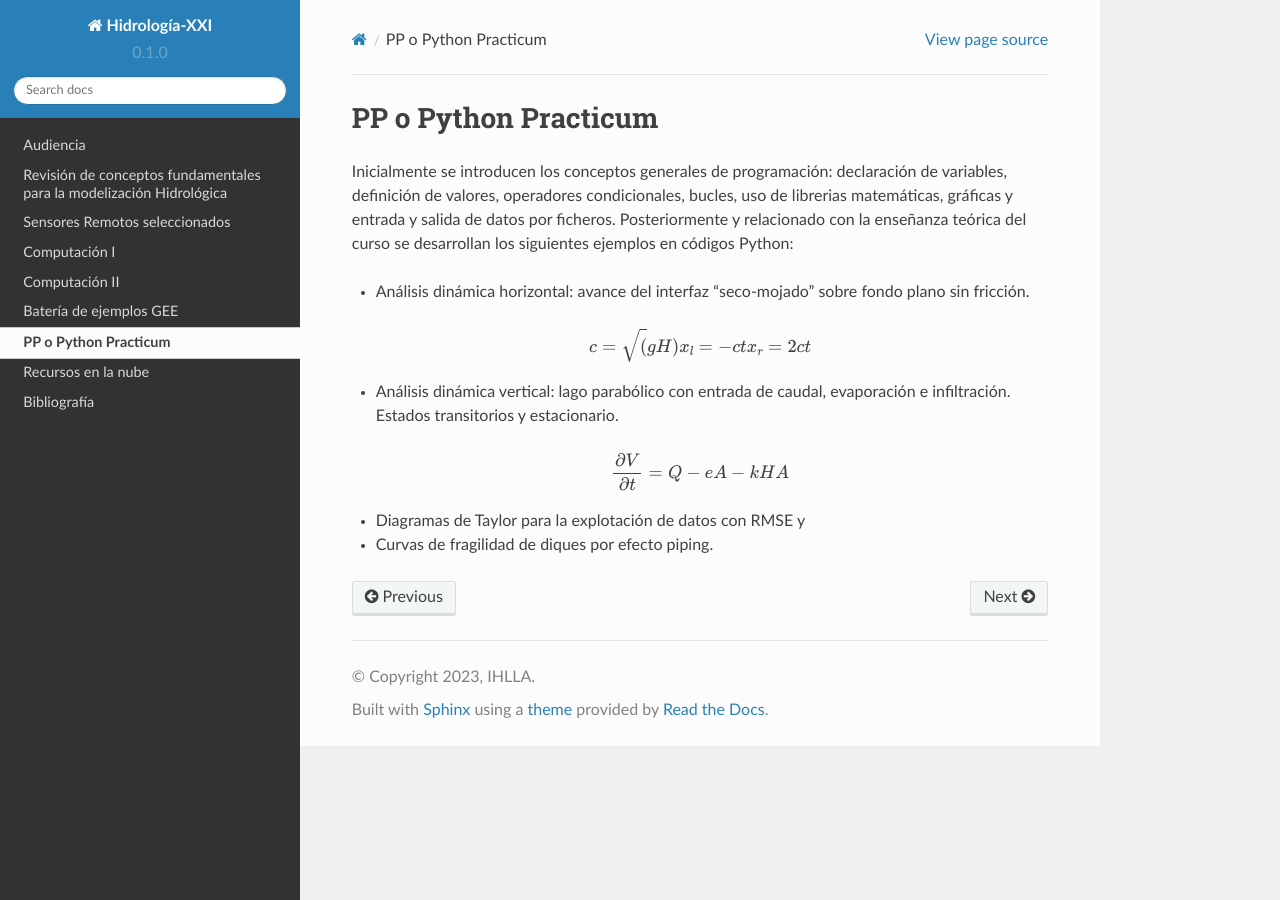
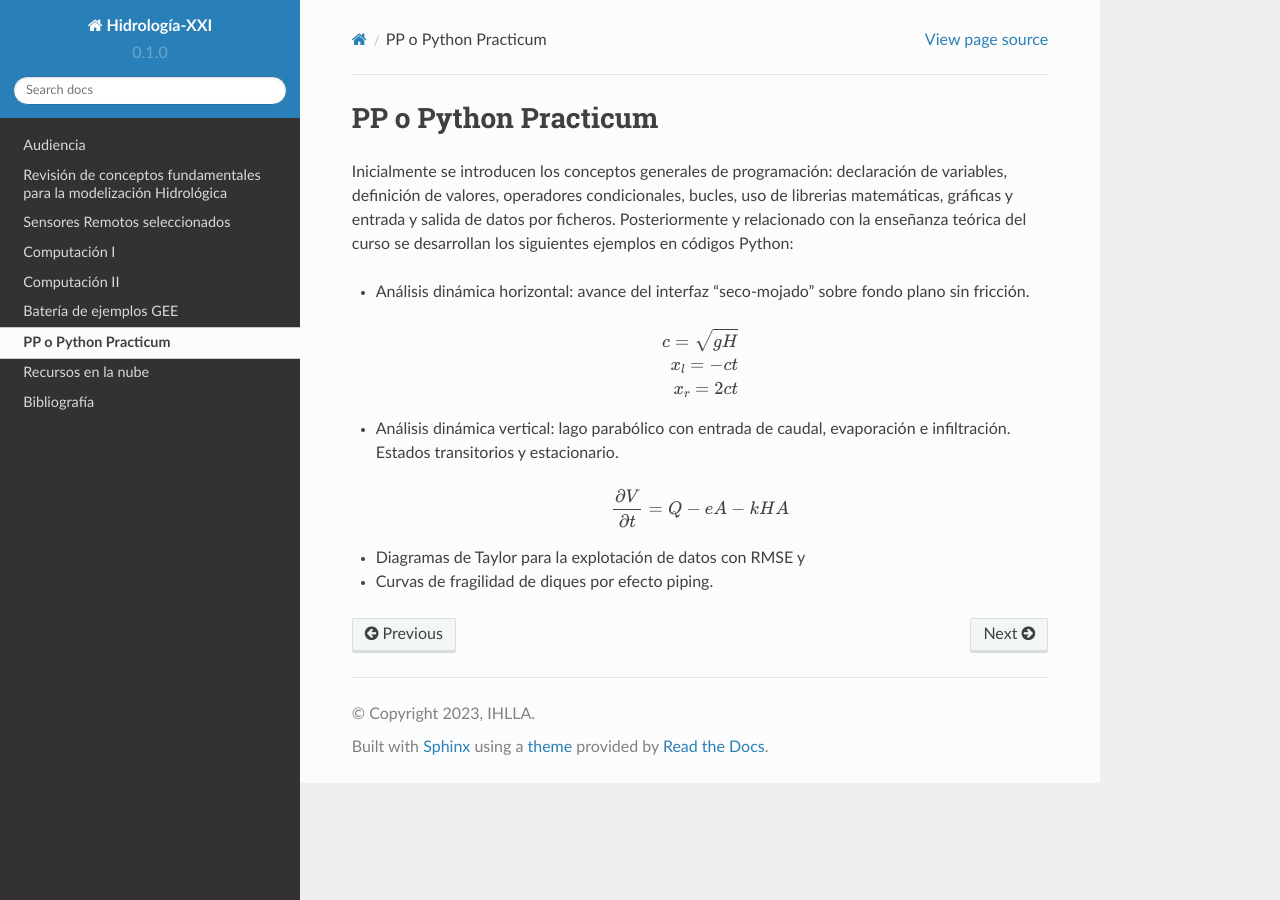
Before and after one commit to ivillamadrid/HidrologiaXXI, a Sphinx documentation site: the page built from docs/source/pythonpracticum.rst, in a window 1280 px wide. Built offline with Sphinx 7.4.7 and the Read the Docs theme 2.0.0, drawn with Linux system fonts in a browser that asks for light colours.

```diff
--- a/docs/source/pythonpracticum.rst
+++ b/docs/source/pythonpracticum.rst
@@ -8,9 +8,9 @@ Posteriormente y relacionado con la enseñanza teórica del curso se desarrollan
 
 .. math::
 
-  c=\sqrt(gH)
-  x_l=-ct
-  x_r=2ct
+  c=\sqrt{gH} \\
+  x_l=-ct \\
+  x_r=2ct \\
 
 * Análisis dinámica vertical: lago parabólico con entrada de caudal, evaporación e infiltración. Estados transitorios y estacionario.
 
```
